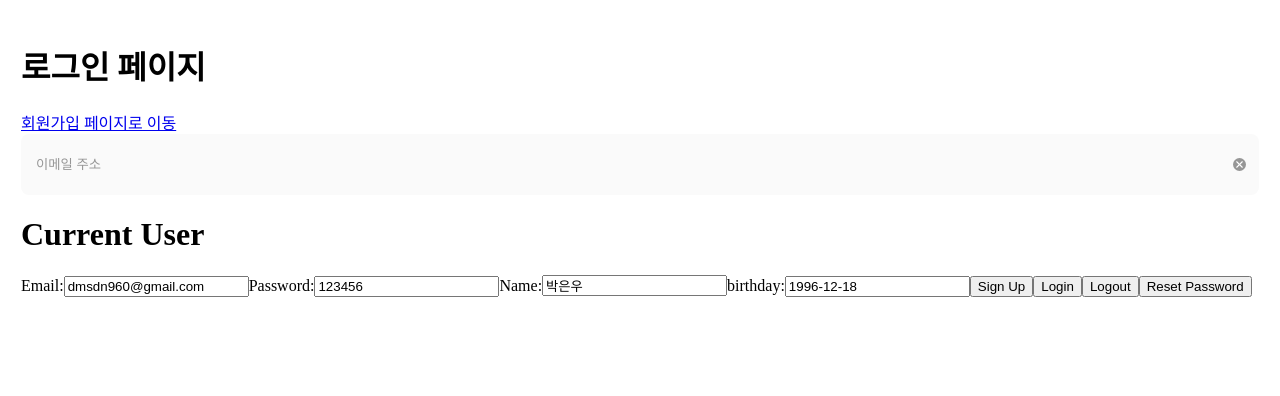
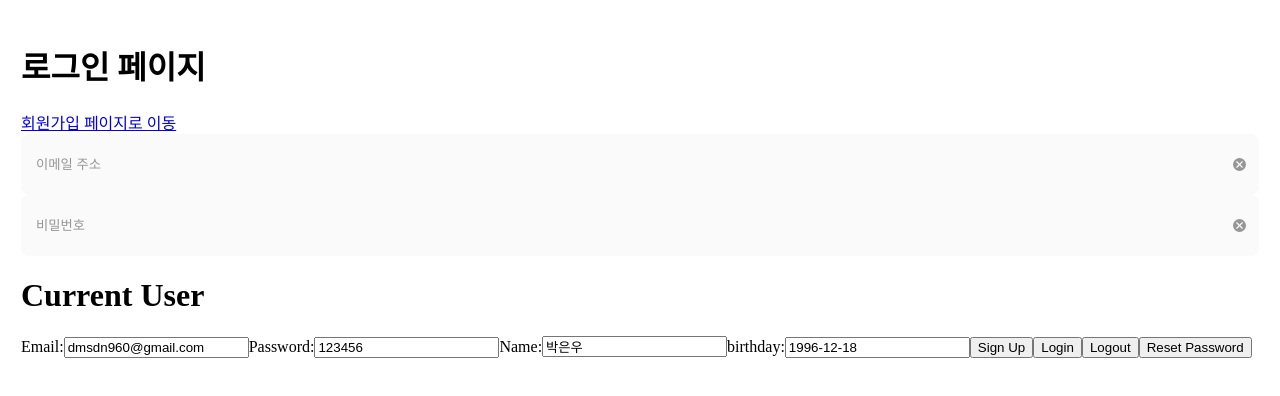
Before and after one commit to joan-KIM/soboro, a React (Create React App) app: page /account/login in a window 1280 px wide. Shown: the top 396 px of the page. Built offline with nearby package versions, Linux system fonts and the light colour scheme; no server answers; a web font is replaced by a local one.

Commit message:
비밀번호 포맷팅 #36

```diff
--- a/src/components/LoginInput.jsx
+++ b/src/components/LoginInput.jsx
@@ -36,15 +36,23 @@ const Input = styled.input`
   }
 `;
 
-export default function LoginInput({placeholder}) {
+export default function LoginInput({name, required, register, password, placeholder}) {
   return (
     <Div>
-      <Input type="text" placeholder={placeholder} />
+      <Input
+        type={password ? 'password' : 'text'}
+        placeholder={placeholder}
+        {...register(name, {required})}
+      />
       <Icon type={ICON_TYPE.CLEAR} size={13} />
     </Div>
   );
 }
 
 LoginInput.propTypes = {
+  name: PropTypes.string.isRequired,
+  required: PropTypes.bool,
+  register: PropTypes.func.isRequired,
+  password: PropTypes.bool,
   placeholder: PropTypes.string.isRequired,
 };
--- a/src/pages/LoginPage.jsx
+++ b/src/pages/LoginPage.jsx
@@ -3,17 +3,32 @@ import Auth from '../components/Auth';
 import {Link} from 'react-router-dom';
 import LoginInput from '../components/LoginInput';
 import styled from 'styled-components';
+import {useForm} from 'react-hook-form';
 
 const Page = styled.div`
   padding: 21px;
 `;
 
 export default function LoginPage() {
+  const {register} = useForm();
+
   return (
     <Page>
       <h1>로그인 페이지</h1>
       <Link to="/account/signup">회원가입 페이지로 이동</Link>
-      <LoginInput placeholder="이메일 주소" />
+      <LoginInput
+        required
+        name="email"
+        register={register}
+        placeholder="이메일 주소"
+      />
+      <LoginInput
+        required
+        password
+        name="password"
+        register={register}
+        placeholder="비밀번호"
+      />
       <Auth />
     </Page>
   );
```
